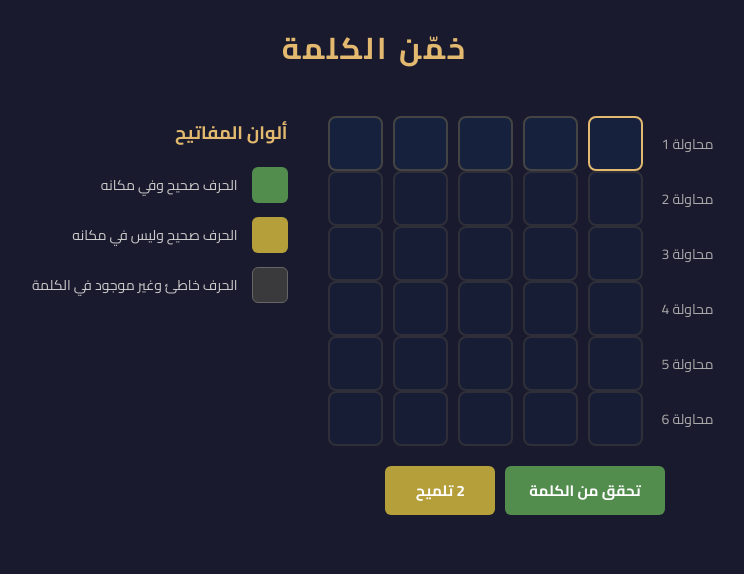
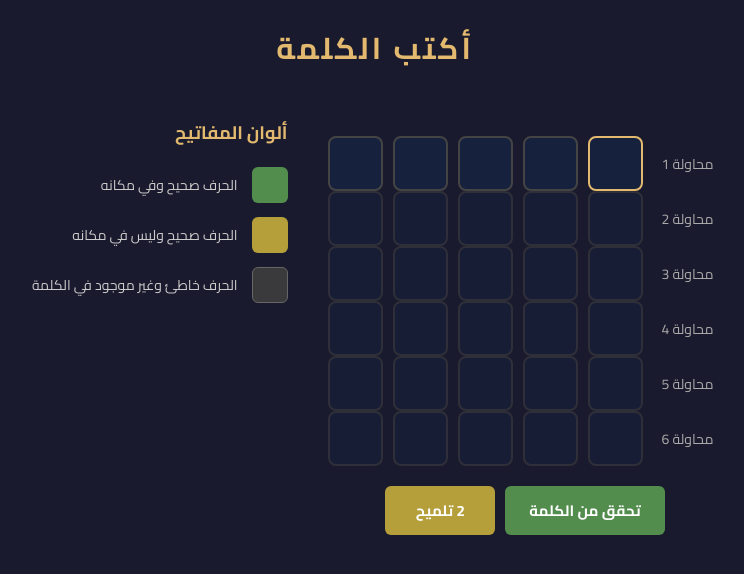
Before and after one commit to mohamedsayed62/guessGame, a plain HTML site: page index.html in a window 1280 px wide. Shown: the whole page, without its empty margins (265-1009 px from the left). Drawn offline with Linux system fonts and the light colour scheme.

Commit message:
Update index.html

```diff
--- a/index.html
+++ b/index.html
@@ -7,9 +7,11 @@
     <title>خمّن الكلمة</title>
   </head>
   <body>
-    <h1>خمّن الكلمة</h1>
+    <h1>أكتب الكلمة</h1>
     <div class="guess-game">
       <div class="guess-word">
+        <!-- الكلمة المستهدفة تظهر هنا فوق المحاولات -->
+        <div class="target-word-display" id="target-word-display"></div>
         <div class="inputs"></div>
         <div class="btns">
           <button class="btn check">تحقق من الكلمة</button>
```
